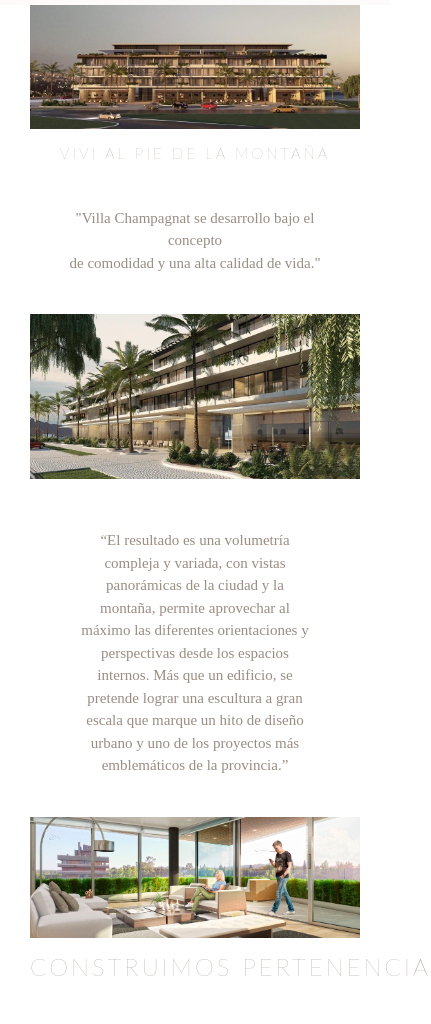
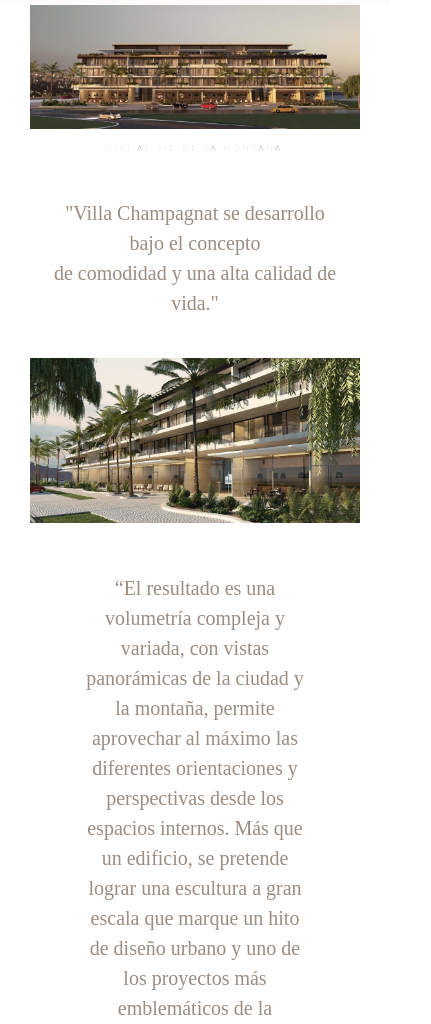
Before and after one commit to milagrosMonteverdi/Villa-Champagnat2022, a website: page index.html in a window 390 px wide. Shown: the part 51-1075 px from the top of the page, 431 px wide, since content can reach past the window. Drawn offline with nearby package versions, Linux system fonts and the light colour scheme.

Commit message:
Add files via upload
cambios en los tamanos de letras

```diff
--- a/index.html
+++ b/index.html
@@ -43,28 +43,28 @@
       <div class="imagen1">
         <img src ="img/IMG-20210408-WA0006.jpg" alt="Vista Frente 1"/>
       </div>
-      <h1 >Vivi al pie de la montaña</h1>
-      <P class="mainP">
+      <h1 class="h1Index" >Vivi al pie de la montaña</h1>
+      <p class="mainP">
           "Villa Champagnat se desarrollo bajo el concepto
       <br>
           de comodidad y una alta calidad de vida."
-      </P>
+      </p>
       <div class="imagen2">
       <img src="img/IMG-20210408-WA0007.jpg" alt="Vista estacionamiento"/>
       </div>
 
       <!--DESCIPCION DEL ENTORNO Y LUGAR -->
-      <P class="descripcionVistafrente">“El resultado es una volumetría compleja y variada, con vistas panorámicas de la ciudad y la montaña, permite aprovechar al máximo las diferentes orientaciones y perspectivas desde los espacios internos. Más que un edificio, se pretende lograr una escultura a gran escala que marque un hito de diseño urbano y uno de los proyectos más emblemáticos de la provincia.”</P>
+      <p class="descripcionVistafrente">“El resultado es una volumetría compleja y variada, con vistas panorámicas de la ciudad y la montaña, permite aprovechar al máximo las diferentes orientaciones y perspectivas desde los espacios internos. Más que un edificio, se pretende lograr una escultura a gran escala que marque un hito de diseño urbano y uno de los proyectos más emblemáticos de la provincia.”</P>
       </div>
       <div class="imagen2">
             <img src="img/vistainterior.jpg" alt="Vista interior living"/>
       </div>
-      <h2>Construimos Pertenencia</h2>
-      <P class="mainP">
+      <h2 class="construimos">Construimos Pertenencia</h2>
+      <p class="mainP">
           "Los amenities de Villa Champagnat se adaptan a las necesidades actuales
       <br>
           para brindar un estilo de vida exclusivo."
-      </P>
+      </p>
 
       <div class="imagen3">
           <img src="img/CH_022b (Grande).jpg"alt="Vista3"/>
--- a/scss/base/_avancesstyles.scss
+++ b/scss/base/_avancesstyles.scss
@@ -17,7 +17,7 @@
 }
 
 h1.col-12.text-center{
-    font-size: 1.5rem;
+    font-size: 2vw;
     margin-top: 15px;
     text-transform: uppercase;
     font-weight: 100;
--- a/scss/base/_indexstyles.scss
+++ b/scss/base/_indexstyles.scss
@@ -74,7 +74,19 @@
 
 /* estilos de fuentes*/
 .mainH1 h1{
-    font-size: 1.5rem;
+    font-size: 2vw;
+    margin-top: 15px;
+    text-transform: uppercase;
+    font-weight: 100;
+    color: #9a8d82;
+    white-space: nowrap;
+    letter-spacing: 3px;
+    padding-bottom: 25px;
+    white-space: nowrap;
+
+}
+.mainH1 h2.construimos{
+    font-size: 4vw;
     margin-top: 15px;
     text-transform: uppercase;
     font-weight: 100;
@@ -86,11 +98,13 @@
 
 }
 
-@media (max-width:668px){
-    .mainH1 h1{
-        font-size: 1.2rem;
-    }
+
+
+/*estilo del menu hambuerguesa*/
+.navbar-toggler{
+    margin-right: 10px;
 }
+
 .mainH1 .mainP{
     font-size: 25px;
     font-family: bembo-italic;
@@ -133,27 +147,3 @@
     color: #9a8d82;
     text-align: center;
 }
-/*pantalla mas chicas*/
-@media (max-width:390px){
-    .mainH1 h1{
-        font-size: 15px;
-    }
-    .mainH1 .mainP{
-        font-family: bembo-italic;
-        font-size: 15px;
-        margin-bottom: 40px;
-    }
-    .mainH1
-
-
-    .descripcionVistafrente{
-        font-family: bembo-italic;
-        font-size: 15px;
-        margin-bottom: 40px;
-
-    }
-}
-/*estilo del menu hambuerguesa*/
-.navbar-toggler{
-    margin-right: 10px;
-}
--- a/scss/base/_quienessomosstyles.scss
+++ b/scss/base/_quienessomosstyles.scss
@@ -6,17 +6,3 @@
     padding: 30px;
     padding-top: 0;
 }
-
-/*estilos de h2*/
-.mainH1 h2{
-    font-size: 1.5rem;
-    margin-top: 15px;
-    text-transform: uppercase;
-    font-weight: 100;
-    color: #9a8d82;
-    white-space: nowrap;
-    letter-spacing: 3px;
-    padding-bottom: 25px;
-    white-space: nowrap;
-
-}
--- a/scss/base/_unidadesstyles.scss
+++ b/scss/base/_unidadesstyles.scss
@@ -121,8 +121,8 @@
     .unidades{
       display: grid;
       grid-template-columns: auto ;
-      grid-template-rows: auto auto auto auto ;
-      grid-template-areas:"descripcionU "
+      grid-template-rows: auto auto auto auto auto;
+      grid-template-areas:"mainP "
                           "unidad1"
                           "unidad2"
                           "unidad3"
@@ -134,8 +134,8 @@
       gap: 30px;
       margin: 25px;
   }
-  .descripcionU{
-      grid-area: descripcionU;
+  .mainP{
+      grid-area: mainP;
   }
   .unidad1{
       grid-area: unidad1;
```
Also changed, not shown: css/main.css.
